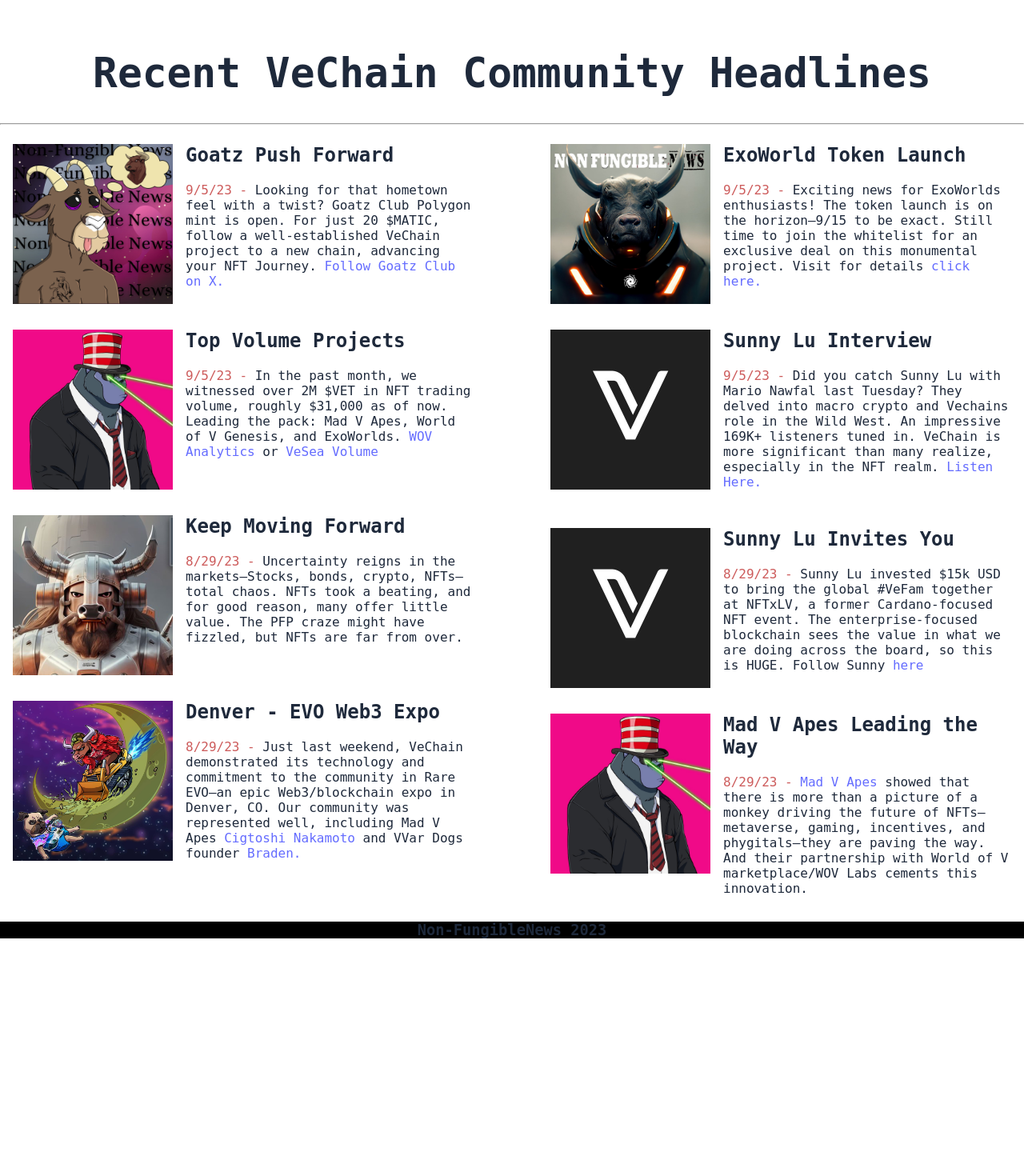
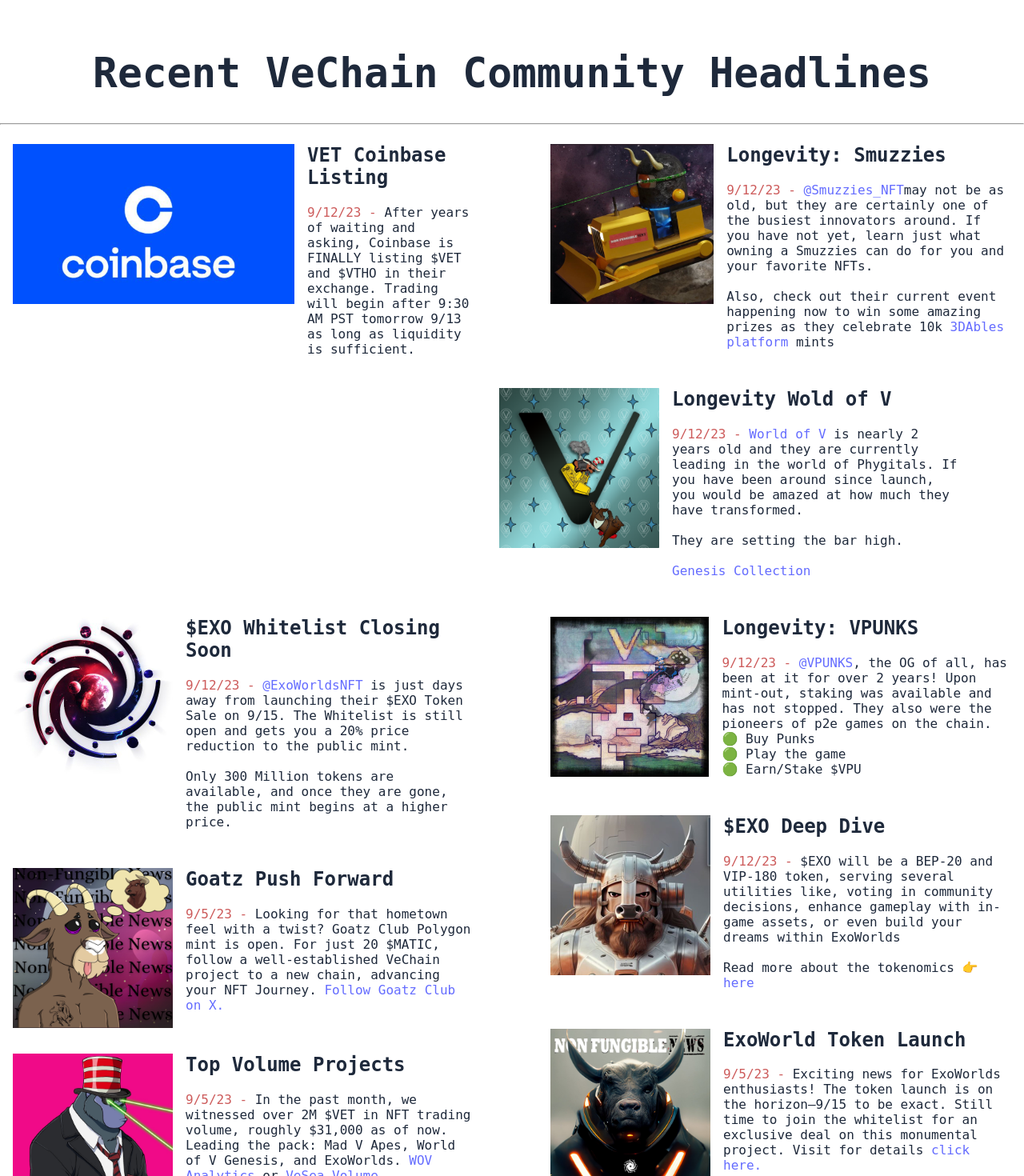
Before and after one commit to snoozie-v/non-fungiblenews, a React (Vite) app: page / in a window 1280 px wide. Shown: the part 235-1705 px from the top of the page at 80% size. Before the commit the page ends 1408 px from the top, so only its background shows below. Built offline with nearby package versions, Linux system fonts and the light colour scheme.

Commit message:
adding sep 12 stories

```diff
--- a/src/pages/Headlines.jsx
+++ b/src/pages/Headlines.jsx
@@ -2,16 +2,109 @@
 import React from "react"
 import goatz from "../assets/goatz.jpg"
 import exo from "../assets/exo.jpg"
+import exo2 from "../assets/exo2.jpg"
 import mva from "../assets/mva.jpg"
 import sunny from "../assets/sunny.jpeg"
 import tricky from "../assets/tricky.jpeg"
 import vvardogs from "../assets/vvardogs.jpg"
+import coinbase from "../assets/coinbase.png"
+import vpunks from "../assets/vpunks.jpg"
+import wov from "../assets/wov.png"
+import smuzzies from "../assets/smuzzies.jpg"
+
 
 function Headlines() {
   return (
     <div>
        <h1>Recent VeChain Community Headlines</h1>
        <hr/>
+
+       <div className="headline left">
+          <img className="image-tile" src={coinbase} alt="related to story" />
+          <div className="content">
+            <h2>VET Coinbase Listing</h2>
+            <p><date>9/12/23 - </date>
+            After years of waiting and asking, Coinbase
+            is FINALLY listing $VET and $VTHO in their exchange.
+            Trading will begin after 9:30 AM PST tomorrow 9/13 as long as liquidity is sufficient.
+            </p>
+          </div>
+        </div>
+        <div className="headline right">
+          <img className="image-tile" src={smuzzies} alt="related to story" />
+          <div className="content">
+            <h2>Longevity: Smuzzies</h2>
+            <p><date>9/12/23 - </date>
+            <a href="https://twitter.com/Smuzzies_NFT"> @Smuzzies_NFT</a>
+            may not be as old, but they are certainly one of the busiest
+            innovators around. If you have not yet, learn just what owning
+            a Smuzzies can do for you and your favorite NFTs.
+            <br/><br/>
+            Also, check out their current event happening now to win some amazing prizes
+            as they celebrate 10k <a href="https://3dables.smuzzies.com/">3DAbles platform </a>mints
+            </p>
+          </div>
+        </div>
+
+
+       <div className="headline left">
+          <img className="image-tile" src={wov} alt="related to story" />
+          <div className="content">
+            <h2>Longevity Wold of V</h2>
+            <p><date>9/12/23 - </date>
+            <a href="https://twitter.com/worldofv_art">World of V</a> is nearly 2 years old and they are currently leading in
+            the world of Phygitals. If you have been around since launch, you would
+            be amazed at how much they have transformed.<br/><br/>
+            They are setting the bar high.<br/><br/>
+            <a href="https://worldofv.art/collection/genesis">Genesis Collection</a>
+            </p>
+          </div>
+        </div>
+        <div className="headline right">
+          <img className="image-tile" src={vpunks} alt="related to story" />
+          <div className="content">
+            <h2>Longevity: VPUNKS</h2>
+            <p><date>9/12/23 - </date>
+            <a href="https://twitter.com/vpunksofficial"> @VPUNKS</a>, the OG of all, has been at it for over 2 years!
+            Upon mint-out, staking was available and has not stopped. They
+            also were the pioneers of p2e games on the chain.
+            <br/>
+            🟢 Buy Punks<br/>
+            🟢 Play the game<br/>
+            🟢 Earn/Stake $VPU<br/>
+            </p>
+          </div>
+        </div>
+
+
+        <div className="headline left">
+          <img className="image-tile" src={exo2} alt="related to story" />
+          <div className="content">
+            <h2>$EXO Whitelist Closing Soon</h2>
+            <p><date>9/12/23 - </date>
+            <a href="https://twitter.com/ExoWorldsNFT">@ExoWorldsNFT</a> is just days away from
+            launching their $EXO Token Sale on 9/15. The Whitelist is still open and gets you a
+             20% price reduction to the public mint. <br/> <br/>
+             Only 300 Million tokens are available, and once they are gone, the public mint begins
+              at a higher price.
+            </p>
+          </div>
+        </div>
+        <div className="headline right">
+          <img className="image-tile" src={tricky} alt="related to story" />
+          <div className="content">
+            <h2>$EXO Deep Dive</h2>
+            <p><date>9/12/23 - </date>
+            $EXO will be a BEP-20 and VIP-180 token, serving several utilities like, voting in
+            community decisions, enhance gameplay with in-game assets, or even build your dreams
+            within ExoWorlds
+            <br/><br/>
+            Read more about the tokenomics 👉 <a href="https://exoworlds.io/tokenomics/">here</a>
+            </p>
+          </div>
+        </div>
+
+
        <div className="headline left">
           <img className="image-tile" src={goatz} alt="related to story" />
           <div className="content">
@@ -34,6 +127,8 @@
             <a href="http://exoworlds.io/tokenomics"> click here.</a></p>
           </div>
         </div>
+
+
         <div className="headline left">
           <img className="image-tile" src={mva} alt="related to story" />
           <div className="content">
@@ -56,6 +151,8 @@
             <a href="https://twitter.com/sunshinelu24/status/1696585147779318058?s=20"> Listen Here.</a></p>
           </div>
         </div>
+
+
         <div className="headline left">
           <img className="image-tile" src={tricky} alt="related to story" />
           <div className="content">
@@ -77,6 +174,8 @@
             <a href="https://twitter.com/sunshinelu24"> here</a></p>
           </div>
         </div>
+
+
         <div className="headline left">
           <img className="image-tile" src={vvardogs} alt="related to story" />
           <div className="content">
@@ -99,6 +198,7 @@
           </div>
         </div>
 
+
     </div>
   )
 }
```
Also changed, not shown: src/assets/coinbase.png (added), src/assets/exo2.jpg (added).
